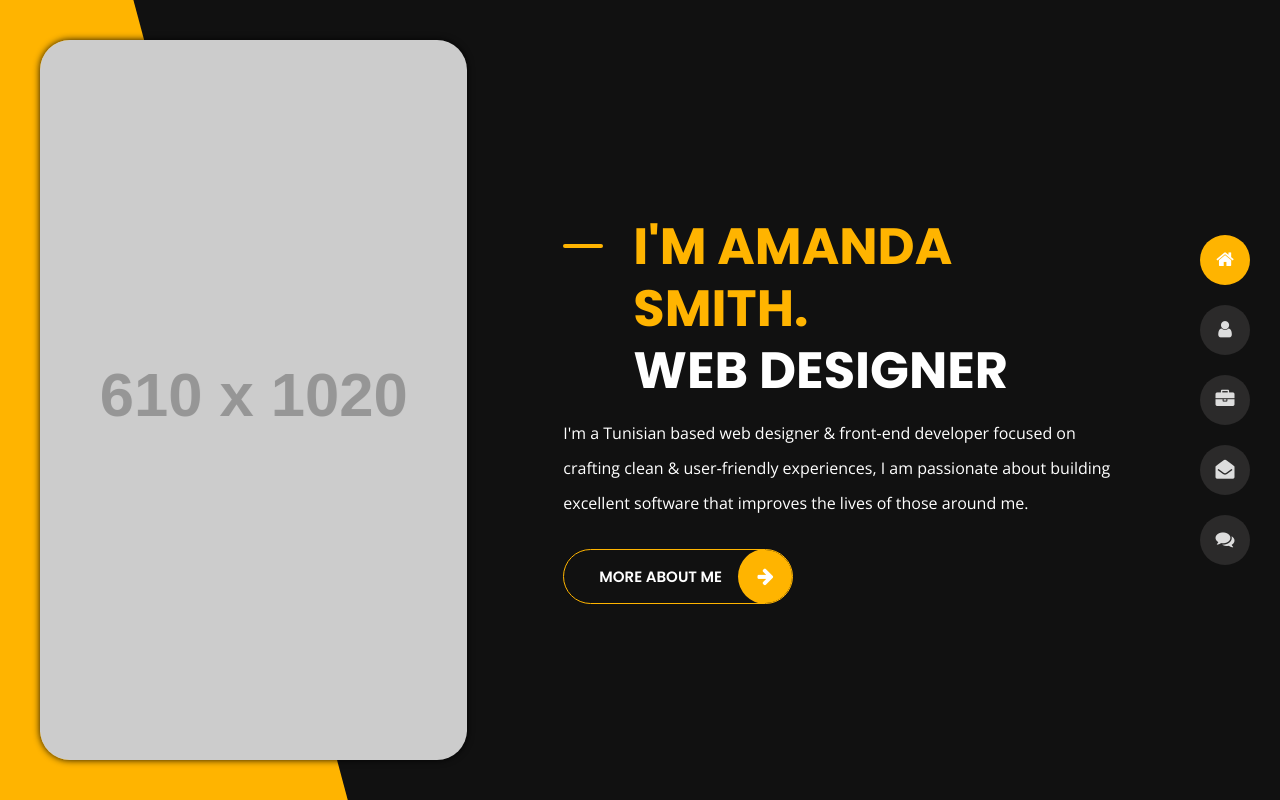
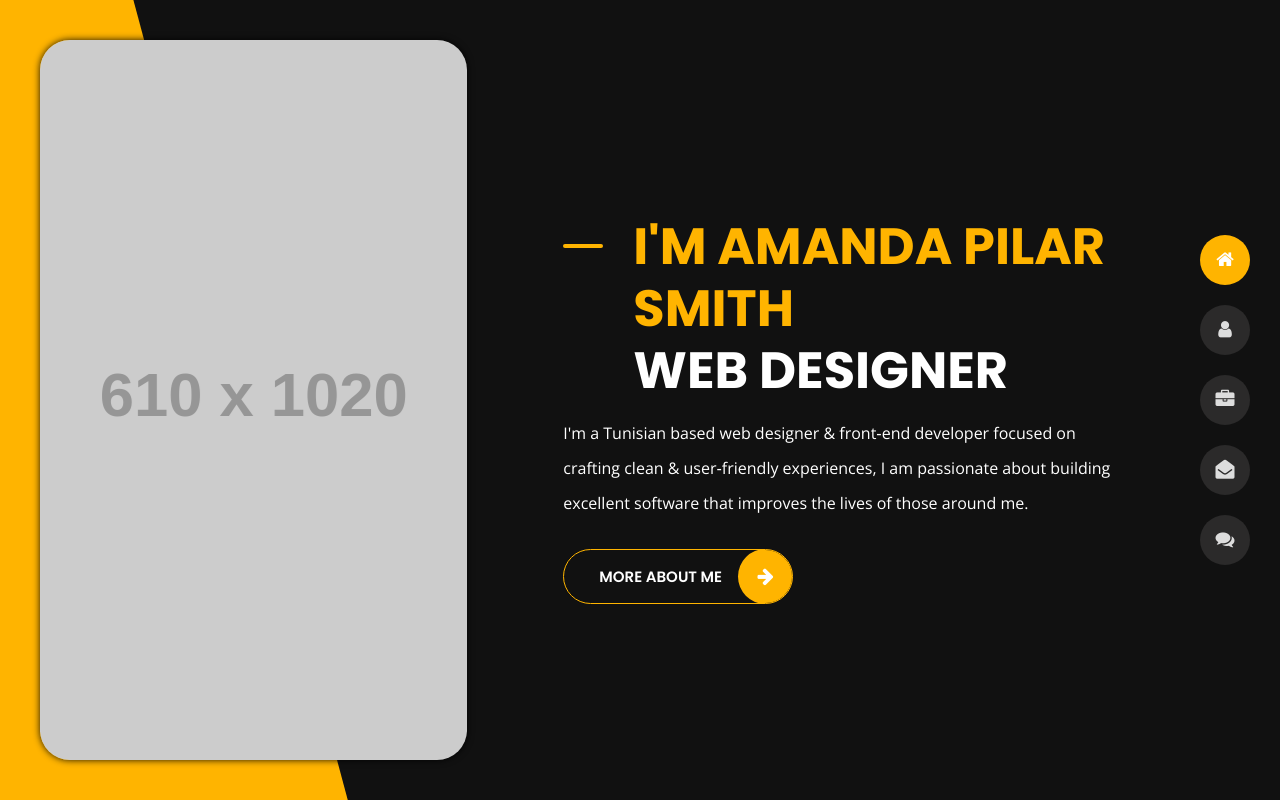
Before and after one commit to AxelLR992/amanda-smith-portfolio, a plain HTML site: page index.html in a window 1280 px wide. Drawn offline with nearby package versions, Linux system fonts and the light colour scheme; placeholder pictures from the web are drawn by us.

Commit message:
change Amanda Name

```diff
--- a/index.html
+++ b/index.html
@@ -89,7 +89,7 @@
         <div class="col-12 col-lg-8 offset-lg-4 home-details text-left text-sm-center text-lg-left">
             <div>
                 <img src="http://via.placeholder.com/300x300.jpg" class="img-fluid main-img-mobile d-none d-sm-block d-lg-none" alt="my picture" />
-                <h1 class="text-uppercase poppins-font">I'm Amanda Smith.<span>web designer</span></h1>
+                <h1 class="text-uppercase poppins-font">I'm Amanda Pilar Smith<span>web designer</span></h1>
                 <p class="open-sans-font">I'm a Tunisian based web designer & front‑end developer focused on crafting clean & user‑friendly experiences, I am passionate about building excellent software that improves the lives of those around me.</p>
                 <a class="button" href="about.html">
                     <span class="button-text">more about me</span>
```
